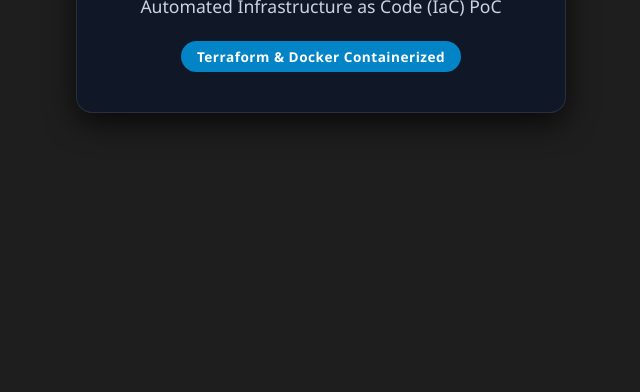
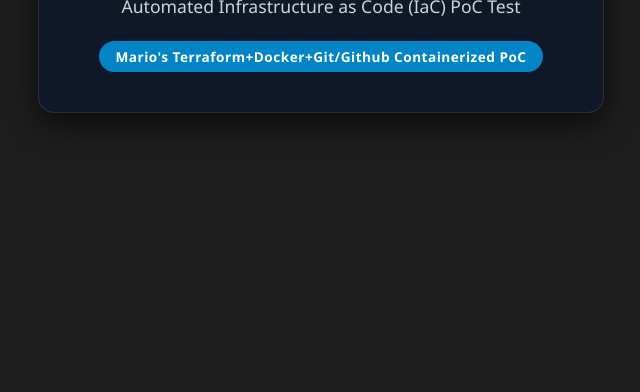
Before and after one commit to mariocoxen/dm-cloud-infrastructure-poc, a plain HTML site: page src/index.html in a window 1280 px wide. Shown: the part 408-800 px from the top of the page, without its empty margins (319-959 px from the left). Drawn offline with Linux system fonts and the light colour scheme.

Commit message:
docs: update landing page header and badge text

```diff
--- a/src/index.html
+++ b/src/index.html
@@ -51,8 +51,8 @@
 <body>
     <div class="container">
         <h1>DM Cloud Consulting</h1>
-        <p>Automated Infrastructure as Code (IaC) PoC</p>
-        <div class="badge">Terraform & Docker Containerized</div>
+        <p>Automated Infrastructure as Code (IaC) PoC Test</p>
+        <div class="badge">Mario's Terraform+Docker+Git/Github Containerized PoC</div>
     </div>
 </body>
 </html>
```
